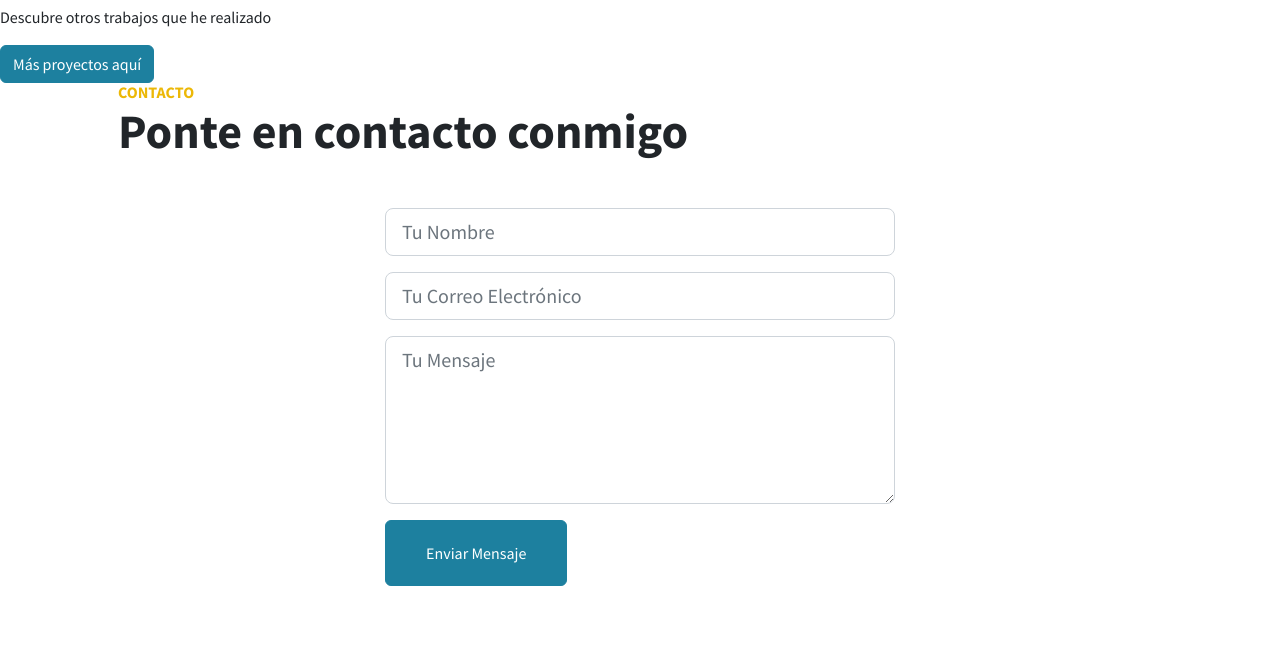
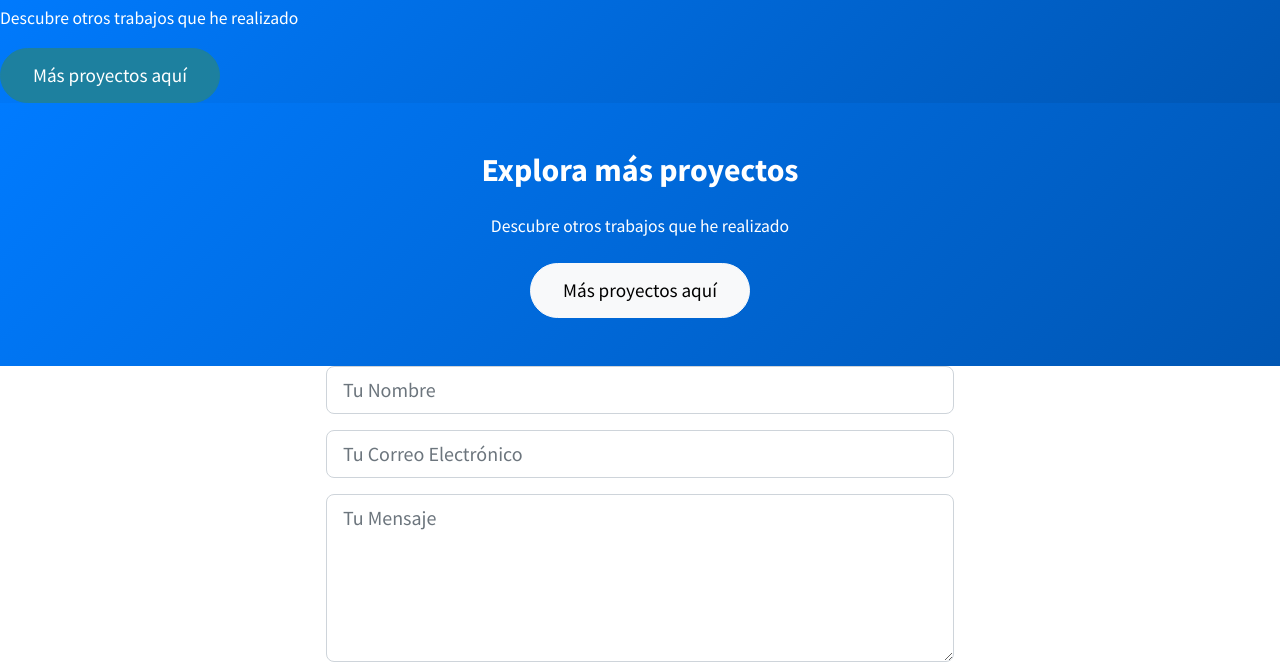
Before and after one commit to RODRI-goo/portfolio1, a website: page index.html in a window 1280 px wide. Shown: the part 3103-3766 px from the top of the page. Drawn offline with nearby package versions, Linux system fonts and the light colour scheme.

Commit message:
Personalización de la plantilla Stylish Portfolio

```diff
--- a/index.html
+++ b/index.html
@@ -195,12 +195,14 @@ Soy programador junior en proceso, estudiante de ingeniería en sistemas y barte
             <a href="https://github.com/RODRI-goo" class="btn btn-primary" target="_blank">Más proyectos aquí</a>
         </section>
 
+        <section class="call-to-action bg-primary text-white py-5">
+            <div class="container text-center">
+                <h2 class="mb-4">Explora más proyectos</h2>
+                <p class="mb-4">Descubre otros trabajos que he realizado</p>
+                <a href="https://github.com/RODRI-goo" class="btn btn-light btn-lg" target="_blank">Más proyectos aquí</a>
+            </div>
+        </section>
 
-        <div class="container px-4 px-lg-5">
-            <div class="content-section-heading">
-                <h3 class="text-secondary mb-0">Contacto</h3>
-                <h2 class="section-title mb-5">Ponte en contacto conmigo</h2>
-            </div>
             <!-- Formulario de contacto -->
             <div class="row justify-content-center">
                 <div class="col-lg-6">
```
Also changed, not shown: dist/css/styles.css.
